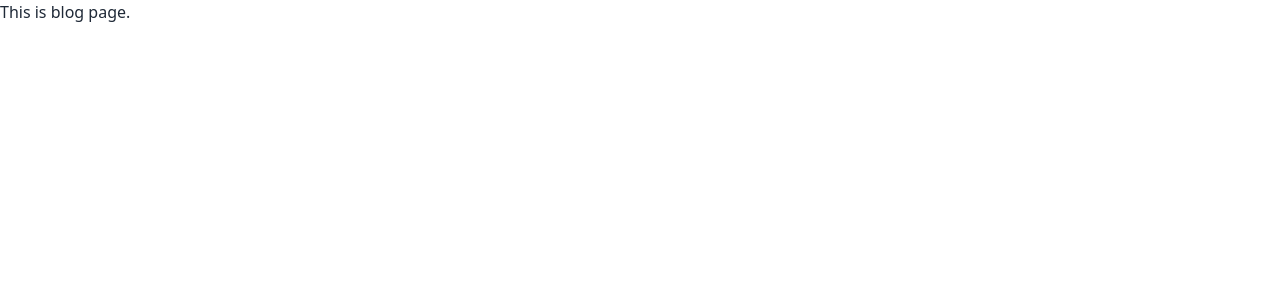
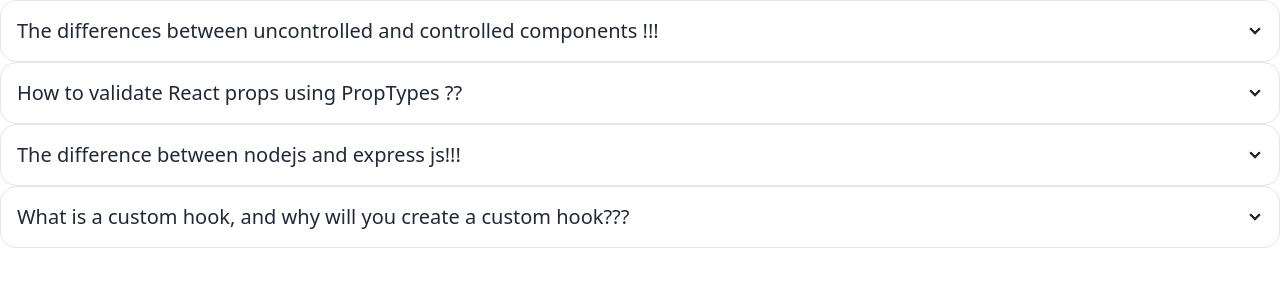
Before and after one commit to NafisOfficial/Kitchen-genius-clint, a React (Vite) app: page /blog in a window 1280 px wide. Shown: the top 300 px of the page. Built offline with nearby package versions, Linux system fonts and the light colour scheme.

Commit message:
Blog added

```diff
--- a/src/Components/Blog/Blog.jsx
+++ b/src/Components/Blog/Blog.jsx
@@ -3,7 +3,75 @@
 const Blog = () => {
     return (
         <div>
-            This is blog page.
+            <div tabIndex={0} className="collapse collapse-arrow border border-base-300 bg-base-100 rounded-box">
+                <div className="collapse-title text-xl font-medium">
+                    The differences between uncontrolled and controlled components !!!
+                </div>
+                <div className="collapse-content">
+                    <p><strong><u>Uncontrolled components</u></strong></p>
+                    <div>
+                        Uncontrolled components are traditional HTML form elements. In this approach, the form input values are managed by the DOM itself rather than by React. When the user interacts with an uncontrolled component, the DOM handles the state internally, and React is not aware of the changes.
+                    </div>
+                    <div>
+                        Controlled components, on the other hand, have their form input values controlled by React through component state. The component's state is used to track the value of the form input, and any changes to the input trigger an update to the component's state, which in turn triggers a re-render.
+                    </div>
+                </div>
+            </div>
+            <div tabIndex={0} className="collapse collapse-arrow border border-base-300 bg-base-100 rounded-box">
+                <div className="collapse-title text-xl font-medium">
+                    How to validate React props using PropTypes ??
+                </div>
+                <div className="collapse-content">
+                    <div>
+                        <p>
+                            In versions of React prior to 15.5, PropTypes were used to validate the props passed to React components. However, since React 15.5, PropTypes have been moved to a separate package called prop-types. The prop-types package allows you to define the expected types and shapes of the props that a component should receive.
+                        </p>
+                        <p>
+                            1.To use PropTypes in React, you first need to install the prop-types package.
+                            2.Once installed, you can import the necessary functions from prop-types in your component file.
+                            3.Then, you can define the propTypes for your component by adding a propTypes object to your component.
+                        </p>
+                    </div>
+                </div>
+            </div>
+            <div tabIndex={0} className="collapse collapse-arrow border border-base-300 bg-base-100 rounded-box">
+                <div className="collapse-title text-xl font-medium">
+                    The difference between nodejs and express js!!!
+                </div>
+                <div className="collapse-content">
+                    <div>
+                        <p><strong>Node JS:</strong></p>
+                        <div>
+                            Node.js is an open-source runtime environment that allows you to run JavaScript code on the server-side. It uses the V8 JavaScript engine, which is the same engine that powers Google Chrome.
+                        </div>
+                    </div>
+                    <div>
+                        <p><strong>Express JS:</strong></p>
+                        <div>
+                            Express.js is a minimalistic web application framework built on top of Node.js. It provides a set of features and utilities that make it easier to build web applications and APIs. Express.js adds structure and simplifies the process of handling HTTP requests, routing, and middleware management.
+                        </div>
+                    </div>
+                </div>
+            </div>
+            <div tabIndex={0} className="collapse collapse-arrow border border-base-300 bg-base-100 rounded-box">
+                <div className="collapse-title text-xl font-medium">
+                    What is a custom hook, and why will you create a custom hook???
+                </div>
+                <div className="collapse-content">
+                    <div>
+                        <p>Custom Hook
+                        </p>
+                        <div> a custom hook is a JavaScript function that allows you to reuse stateful logic across multiple components. Custom hooks provide a way to encapsulate and share common functionality between components without the need for inheritance or higher-order components.</div>
+                        <p>Using purpose:</p>
+                        <div>
+                            <p>1.Reusability</p>
+                            <p>2.Logic abstraction</p>
+                            <p>3.State management</p>
+                            <p>4.Community and code sharing</p>
+                        </div>
+                    </div>
+                </div>
+            </div>
         </div>
     );
 };
```
